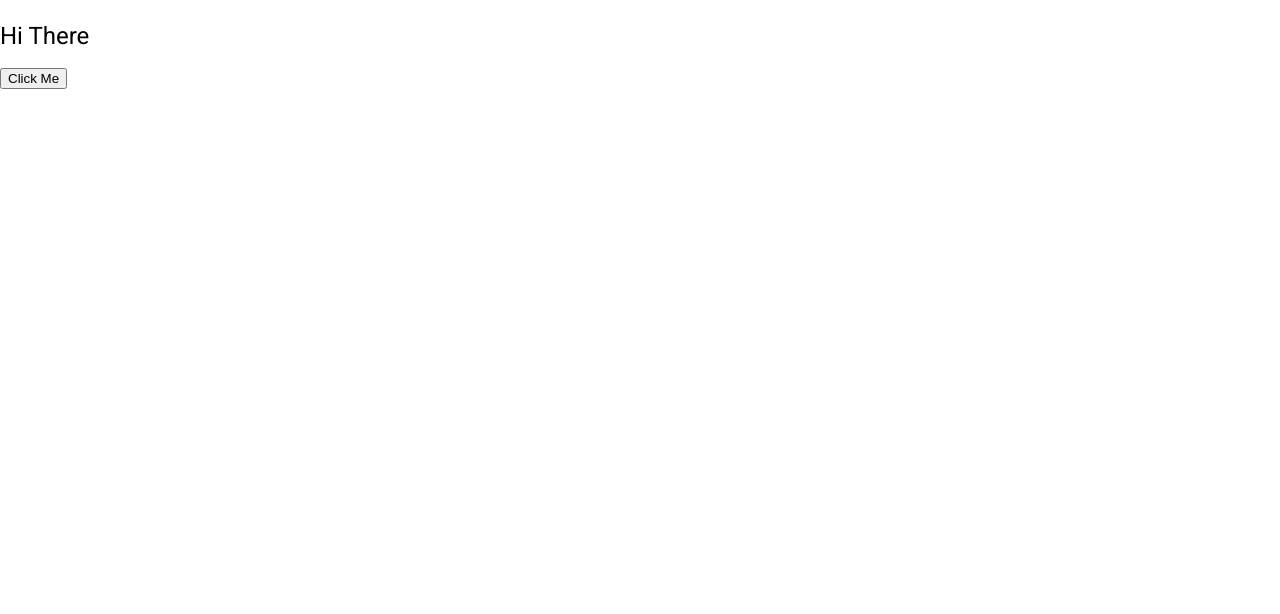
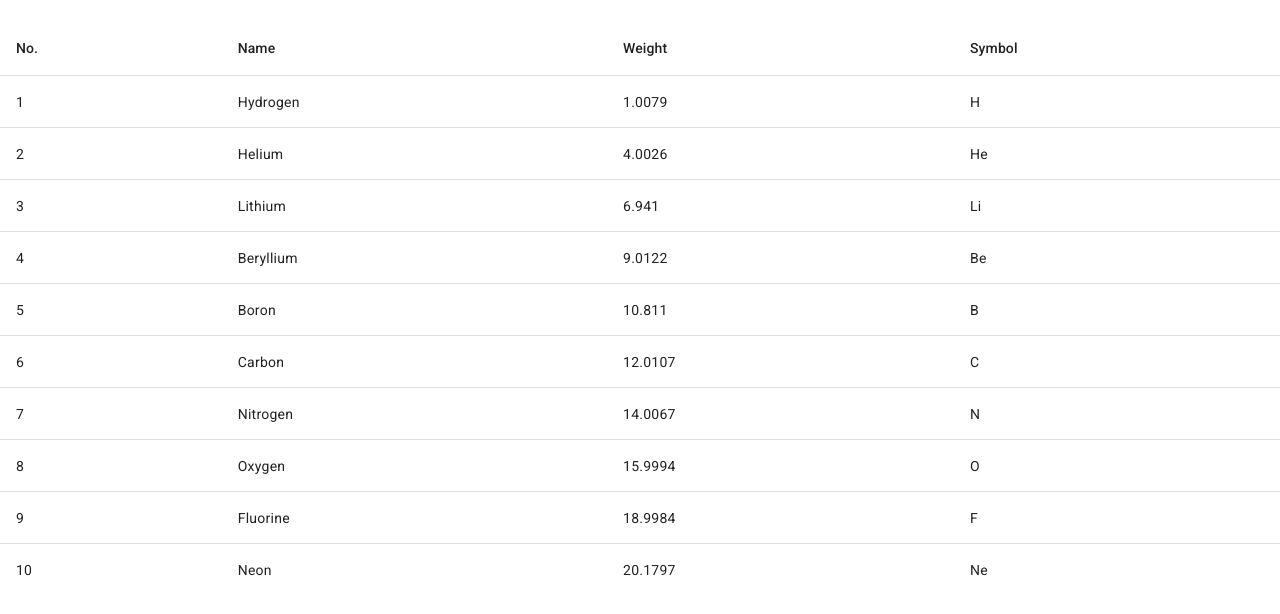
Before and after one commit to dmitryprogrammer/angular-latest-features-try, an Angular app: page / in a window 1280 px wide. Shown: the top 614 px of the page. Built offline with nearby package versions, Linux system fonts and the light colour scheme.

Commit message:
[create-cities-table] create table.

```diff
--- a/src/app/components/list/list.component.html
+++ b/src/app/components/list/list.component.html
@@ -1,5 +1,34 @@
 <div class='container'>
-  <h1>{{title}}</h1>
+  <table [dataSource]='dataSource' mat-table>
+    <!-- Position Column -->
+    <ng-container matColumnDef='position'>
+      <th *matHeaderCellDef mat-header-cell>No.</th>
+      <td *matCellDef='let element' mat-cell>{{ element.position }}</td>
+    </ng-container>
 
-  <button (click)='buttonClickHandler()' class='mt-40' color='primary' mat-raised-button>Click Me</button>
+    <!-- Name Column -->
+    <ng-container matColumnDef='name'>
+      <th *matHeaderCellDef mat-header-cell>Name</th>
+      <td *matCellDef='let element' mat-cell>{{ element.name }}</td>
+    </ng-container>
+
+    <!-- Weight Column -->
+    <ng-container matColumnDef='weight'>
+      <th *matHeaderCellDef mat-header-cell>Weight</th>
+      <td *matCellDef='let element' mat-cell>{{ element.weight }}</td>
+    </ng-container>
+
+    <!-- Symbol Column -->
+    <ng-container matColumnDef='symbol'>
+      <th *matHeaderCellDef mat-header-cell>Symbol</th>
+      <td *matCellDef='let element' mat-cell>{{ element.symbol }}</td>
+    </ng-container>
+
+    <tr *matHeaderRowDef='displayedColumns' mat-header-row></tr>
+    <tr *matRowDef='let row; columns: displayedColumns' mat-row></tr>
+  </table>
 </div>
+
+<!-- Copyright 2023 Google LLC. All Rights Reserved.
+    Use of this source code is governed by an MIT-style license that
+    can be found in the LICENSE file at https://angular.io/license -->
--- a/src/app/components/list/list.component.ts
+++ b/src/app/components/list/list.component.ts
@@ -1,19 +1,64 @@
 import {Component} from '@angular/core';
-import {MatSnackBar} from '@angular/material/snack-bar';
+import {DataSource} from '@angular/cdk/collections';
+import {BehaviorSubject, Observable} from 'rxjs';
+
+import {SharedModule} from '../../../shared/shared.module';
+
+export interface PeriodicElement {
+  name: string;
+  position: number;
+  weight: number;
+  symbol: string;
+}
+
+const ELEMENT_DATA: PeriodicElement[] = [
+  {position: 1, name: 'Hydrogen', weight: 1.0079, symbol: 'H'},
+  {position: 2, name: 'Helium', weight: 4.0026, symbol: 'He'},
+  {position: 3, name: 'Lithium', weight: 6.941, symbol: 'Li'},
+  {position: 4, name: 'Beryllium', weight: 9.0122, symbol: 'Be'},
+  {position: 5, name: 'Boron', weight: 10.811, symbol: 'B'},
+  {position: 6, name: 'Carbon', weight: 12.0107, symbol: 'C'},
+  {position: 7, name: 'Nitrogen', weight: 14.0067, symbol: 'N'},
+  {position: 8, name: 'Oxygen', weight: 15.9994, symbol: 'O'},
+  {position: 9, name: 'Fluorine', weight: 18.9984, symbol: 'F'},
+  {position: 10, name: 'Neon', weight: 20.1797, symbol: 'Ne'}
+];
+
+export interface Element {
+  position: number;
+  name: string;
+  weight: number;
+  symbol: string;
+}
 
 @Component({
   selector: 'app-list',
   templateUrl: './list.component.html',
   styleUrls: ['./list.component.scss'],
-  standalone: true
+  standalone: true,
+  imports: [SharedModule]
 })
 export class ListComponent {
-  title = 'Hi There';
+  displayedColumns: string[] = ['position', 'name', 'weight', 'symbol'];
+  dataSource = new ExampleDataSource();
+}
 
-  constructor(private snackBar: MatSnackBar) {
+/**
+ * Data source to provide what data should be rendered in the table. Note that the data source
+ * can retrieve its data in any way. In this case, the data source is provided a reference
+ * to a common data base, ExampleDatabase. It is not the data source's responsibility to manage
+ * the underlying data. Instead, it only needs to take the data and send the table exactly what
+ * should be rendered.
+ */
+export class ExampleDataSource extends DataSource<PeriodicElement> {
+  /** Stream of data that is provided to the table. */
+  data = new BehaviorSubject<PeriodicElement[]>(ELEMENT_DATA);
+
+  /** Connect function called by the table to retrieve one stream containing the data to render. */
+  connect(): Observable<PeriodicElement[]> {
+    return this.data;
   }
 
-  buttonClickHandler(): void {
-    this.snackBar.open('Angular Material works');
+  disconnect() {
   }
 }
--- a/src/shared/shared.module.ts
+++ b/src/shared/shared.module.ts
@@ -1,8 +1,9 @@
 import {NgModule} from '@angular/core';
-import {MatButtonModule} from '@angular/material/button';
-import {MatSnackBarModule} from '@angular/material/snack-bar';
+import {MatSortModule} from '@angular/material/sort';
+import {MatTableModule} from '@angular/material/table';
+import {CdkTableModule} from '@angular/cdk/table';
 
-const MATERIAL_MODULES = [MatButtonModule, MatSnackBarModule];
+const MATERIAL_MODULES = [MatSortModule, CdkTableModule, MatTableModule];
 
 @NgModule({
   imports: [...MATERIAL_MODULES],
```
Also changed, not shown: src/app/app-routing.module.ts (+6 -4 lines), src/app/app.module.ts (+5 -11 lines).
